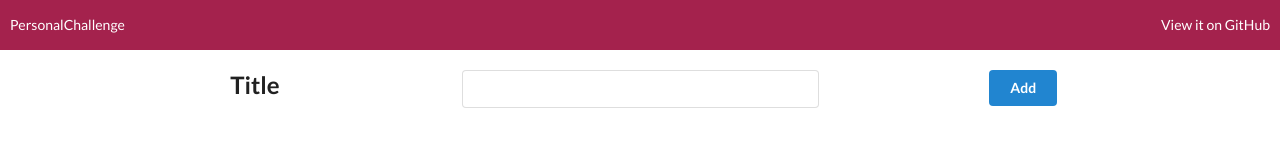
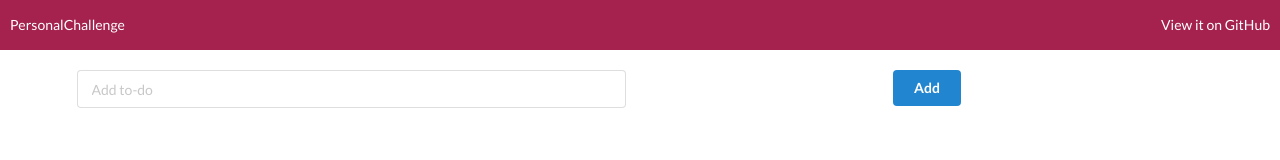
Before and after one commit to Naylin15/js, a website built with webpack: page index.html in a window 1280 px wide. Built offline with nearby package versions, Linux system fonts and the light colour scheme.

Commit message:
refactor: remove title
Signed-off-by: Naylin Medina <mejiasnam@gmail.com>

```diff
--- a/index.html
+++ b/index.html
@@ -19,13 +19,10 @@
     </header>
     <section class="add-note">
             <form id="form-add">
-                    <div class="ui stackable three column centered grid container">
-                        <div class="ui center aligned column">
-                            <h2>Title</h2>
-                        </div>
+                <div class="ui stackable two column centered grid container">
                     <div class="ui center aligned column">
                         <div class="ui fluid input">
-                                <input type="text" name="noteTitle" id="noteTitle" required>
+                            <input type="text" name="noteTitle" id="noteTitle" placeholder="Add to-do" required>
                         </div>
                     </div>
                     <div class="ui center aligned column">
```
Lines whose indentation alone changed are shown as unchanged.
